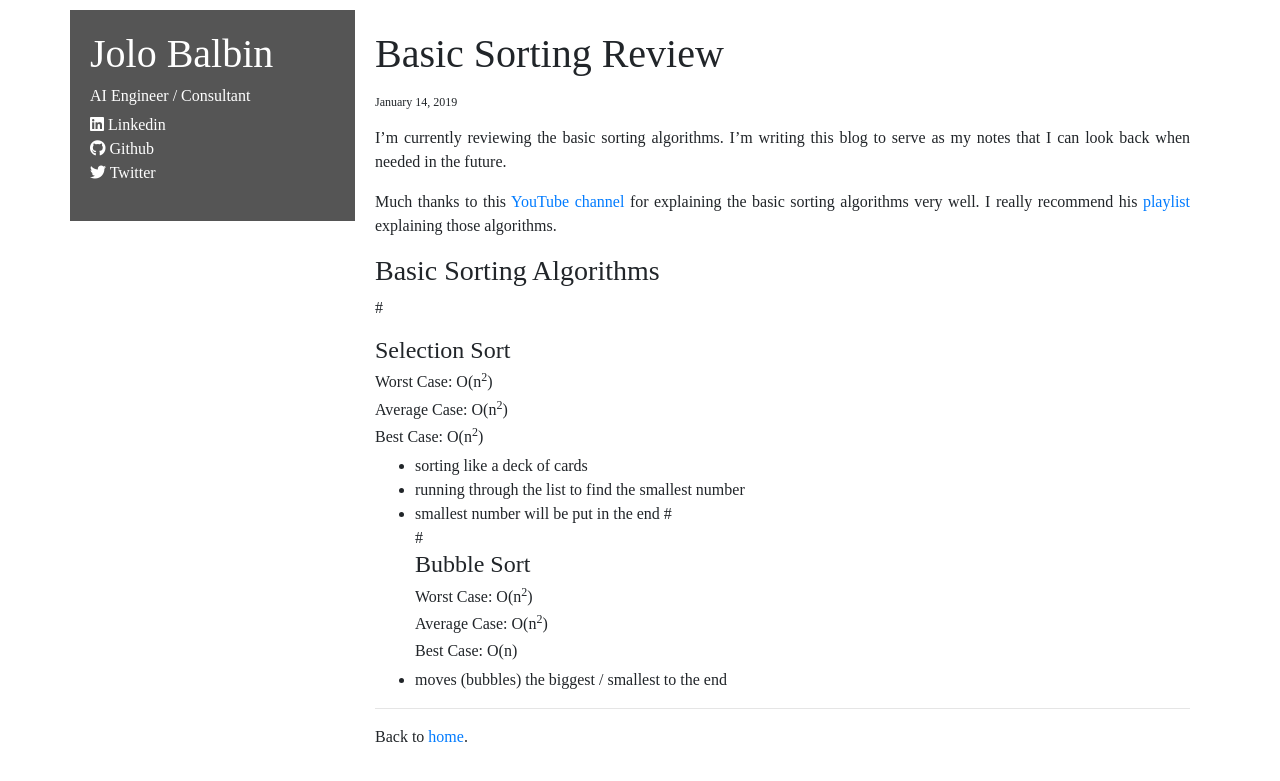
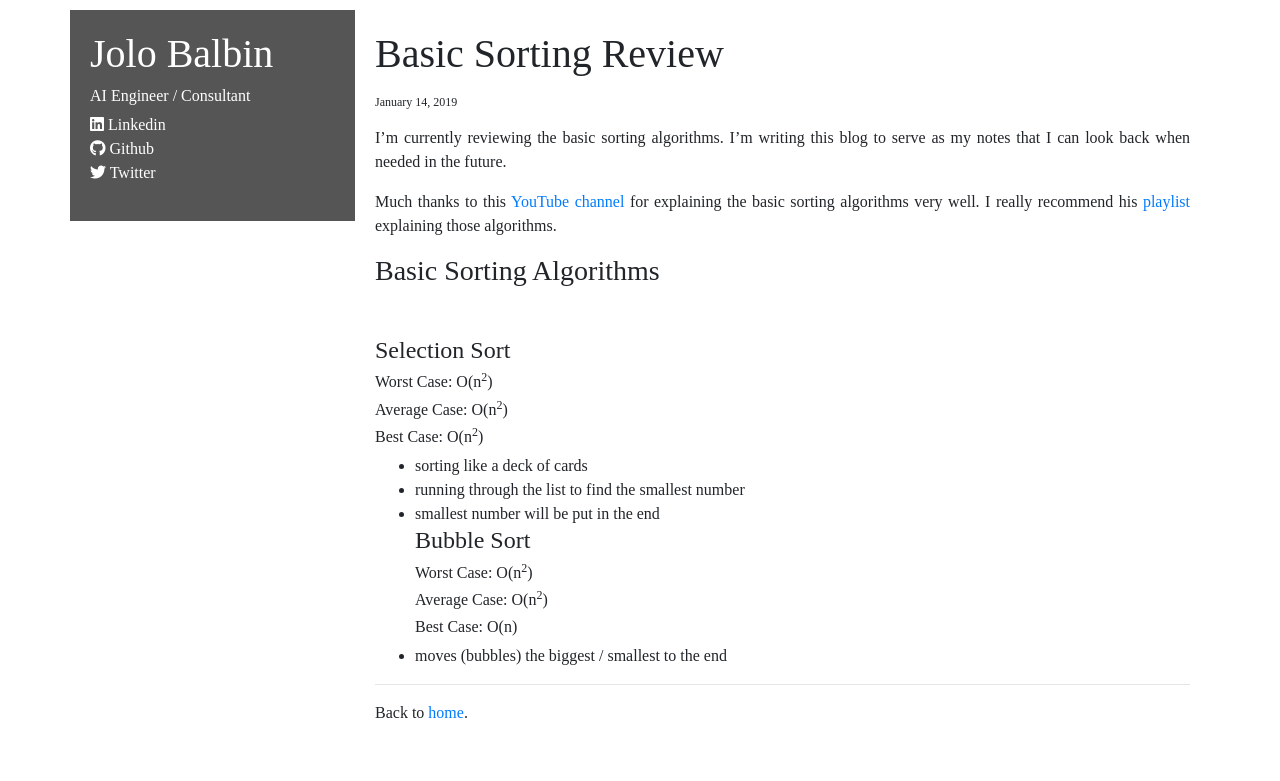
Before and after one commit to MojoJolo/MojoJolo.github.io, a Jekyll site: the page built from _posts/2019-01-14-basic-sorting-review.md, in a window 1280 px wide. Shown: the top 781 px of the page. Built offline with Jekyll 4.4.1, drawn with Linux system fonts in a browser that asks for light colours; nearby versions of some CDN libraries.

Commit message:
Update 2019-01-14-basic-sorting-review.md

```diff
--- a/_posts/2019-01-14-basic-sorting-review.md
+++ b/_posts/2019-01-14-basic-sorting-review.md
@@ -9,7 +9,7 @@ I'm currently reviewing the basic sorting algorithms. I'm writing this blog to s
 Much thanks to this [YouTube channel](https://www.youtube.com/user/lcc0612/) for explaining the basic sorting algorithms very well. I really recommend his [playlist](https://www.youtube.com/watch?v=MrUMzthTXOs&list=PLJse9iV6Reqg-IffRqjxebaPg0zaPxWlt) explaining those algorithms.
 
 ### Basic Sorting Algorithms
-#
+<br>
 #### Selection Sort
 ###### Worst Case: O(n<sup>2</sup>)
 ###### Average Case: O(n<sup>2</sup>)
@@ -18,8 +18,7 @@ Much thanks to this [YouTube channel](https://www.youtube.com/user/lcc0612/) for
 - sorting like a deck of cards
 - running through the list to find the smallest number
 - smallest number will be put in the end
-#
-#
+<br>
 #### Bubble Sort
 ###### Worst Case: O(n<sup>2</sup>)
 ###### Average Case: O(n<sup>2</sup>)
```
